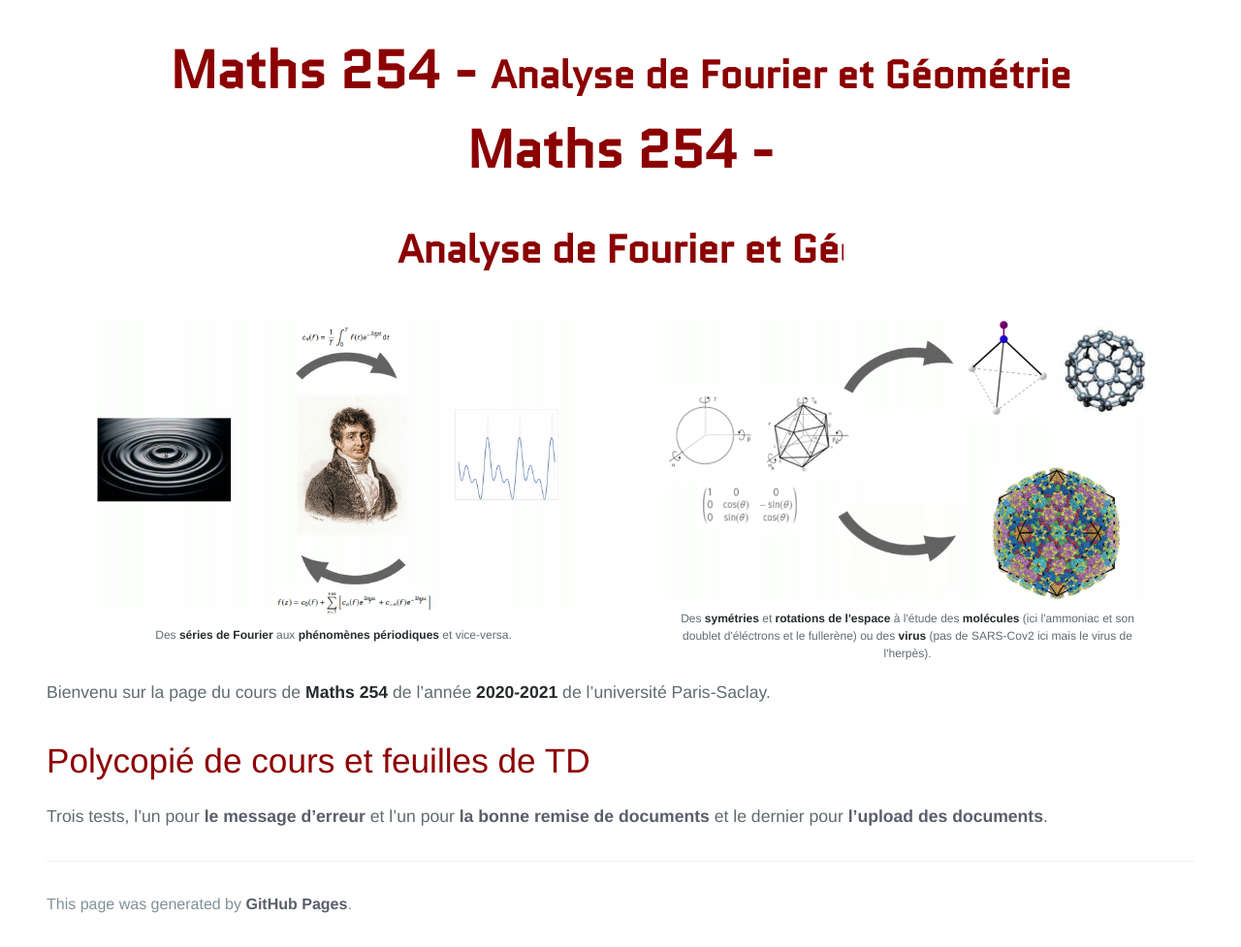
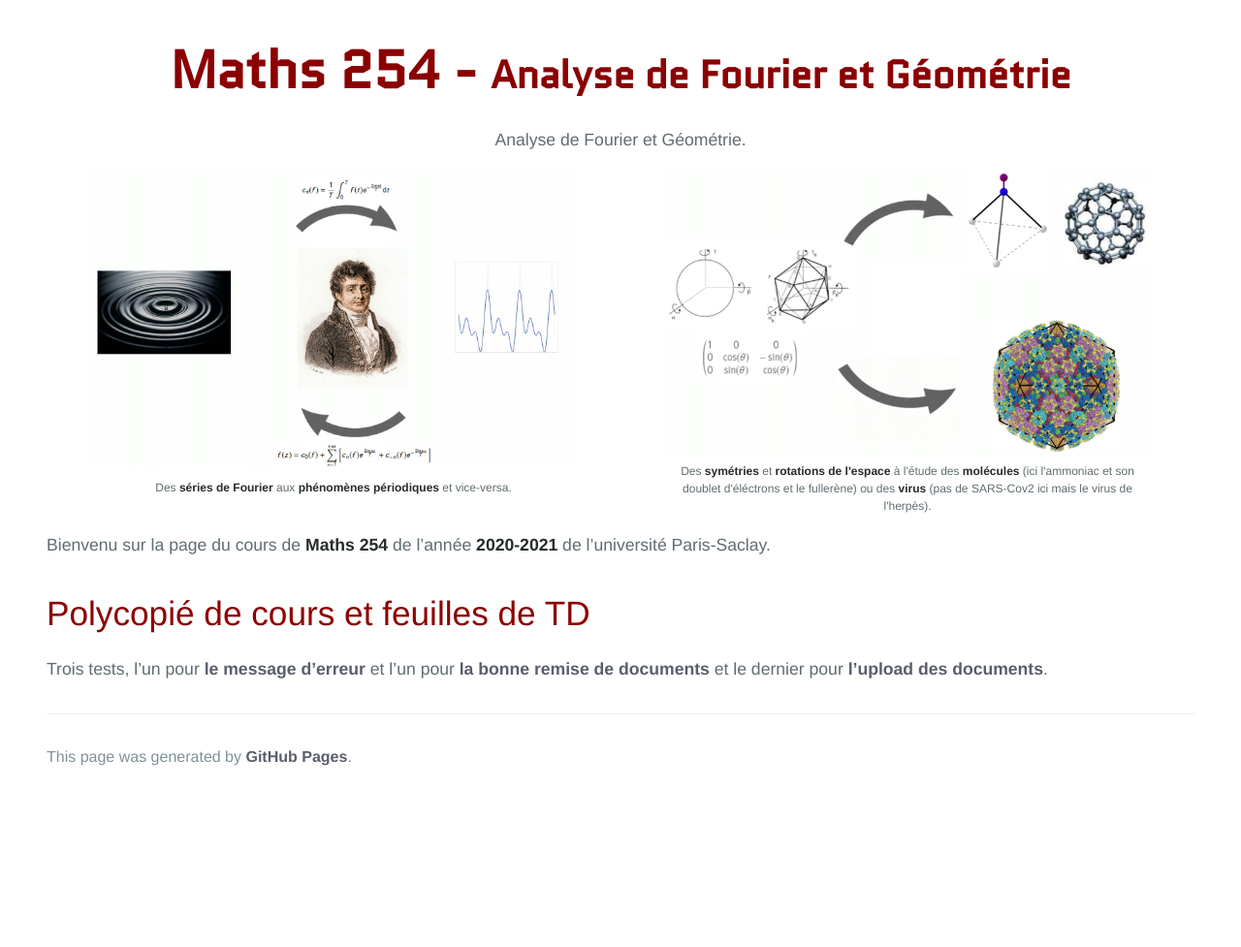
Before and after one commit to KevinDestagnol/algebre.github.io, a Jekyll site: the page built from index.md, in a window 1280 px wide. Shown: the part 260-1237 px from the top of the page at 97% size. Built offline with Jekyll 4.4.1, drawn with Linux system fonts in a browser that asks for light colours; some web fonts are replaced; our own code applies the rules of GitHub Pages for plain Markdown files; after the commit the page ends 1085 px from its top, so only the background shows below that.

Commit message:
Update default.html

```diff
--- a/_layouts/default.html
+++ b/_layouts/default.html
@@ -31,11 +31,9 @@
       <center>
       <hprime class="project-name">{{ page.title | default: site.title | default: site.github.repository_name }} - </hprime>
       <hprime2 class="project-name">{{ page.description | default: site.description | default: site.github.project_tagline }}</hprime2>
-  <div class="content">
-    <hprime class="project-name">{{ page.title | default: site.title | default: site.github.repository_name }} - </hprime>  <p>
+   <p class="content">
        Analyse de Fourier et Géométrie.
       </p>
-        </div>
       </center>
       <script>
        var images = ['Fourier1.png','Fourier1.png','Fourier1.png','Fourier1.png','Fourier1.png','Fourier1.png','Fourier1.png','Fourier1.png','Fourier2.png','Fourier2.png','Fourier2.png','Fourier2.png','Fourier2.png','Fourier2.png','Fourier2.png','Fourier2.png'];
```
